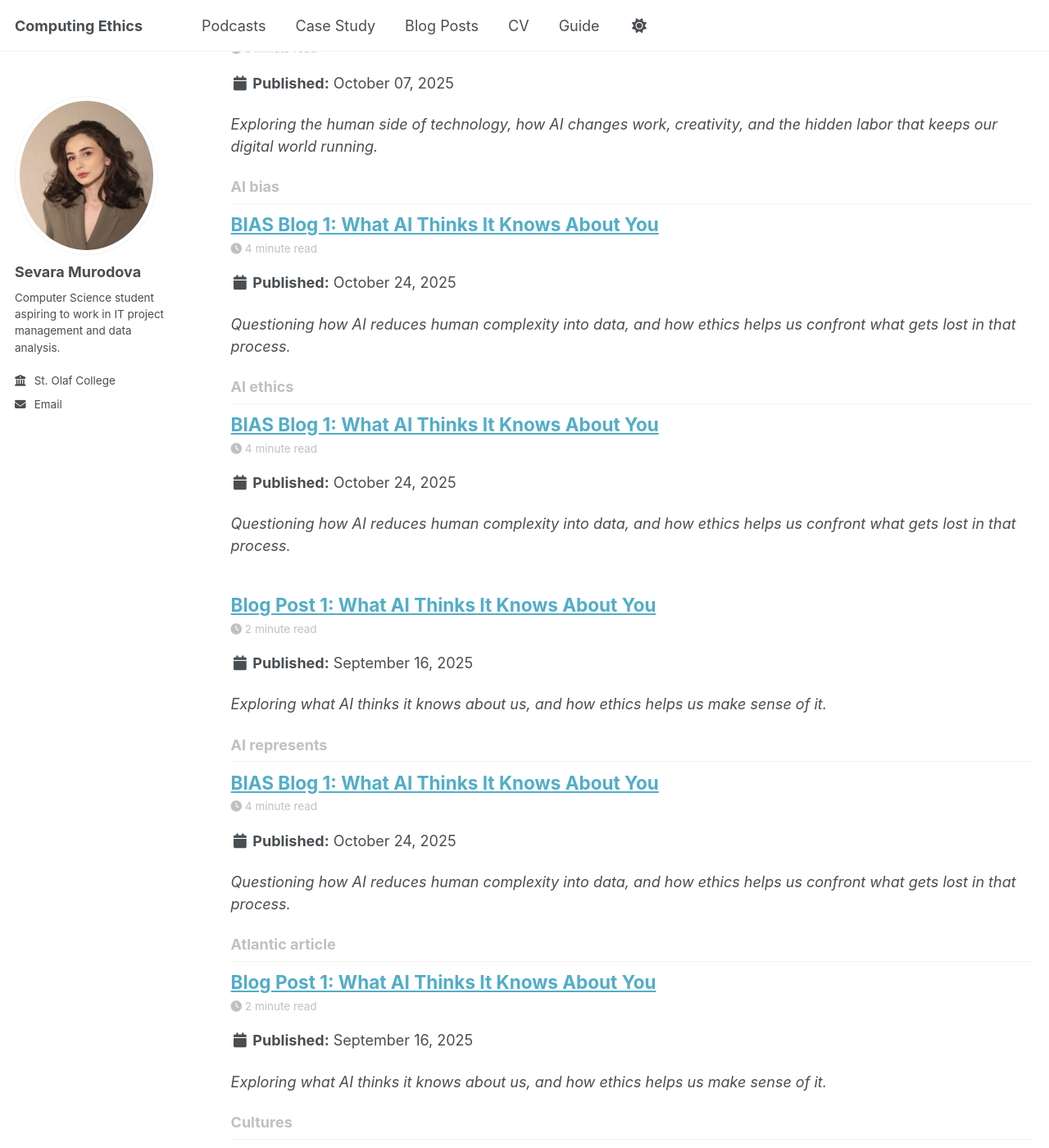
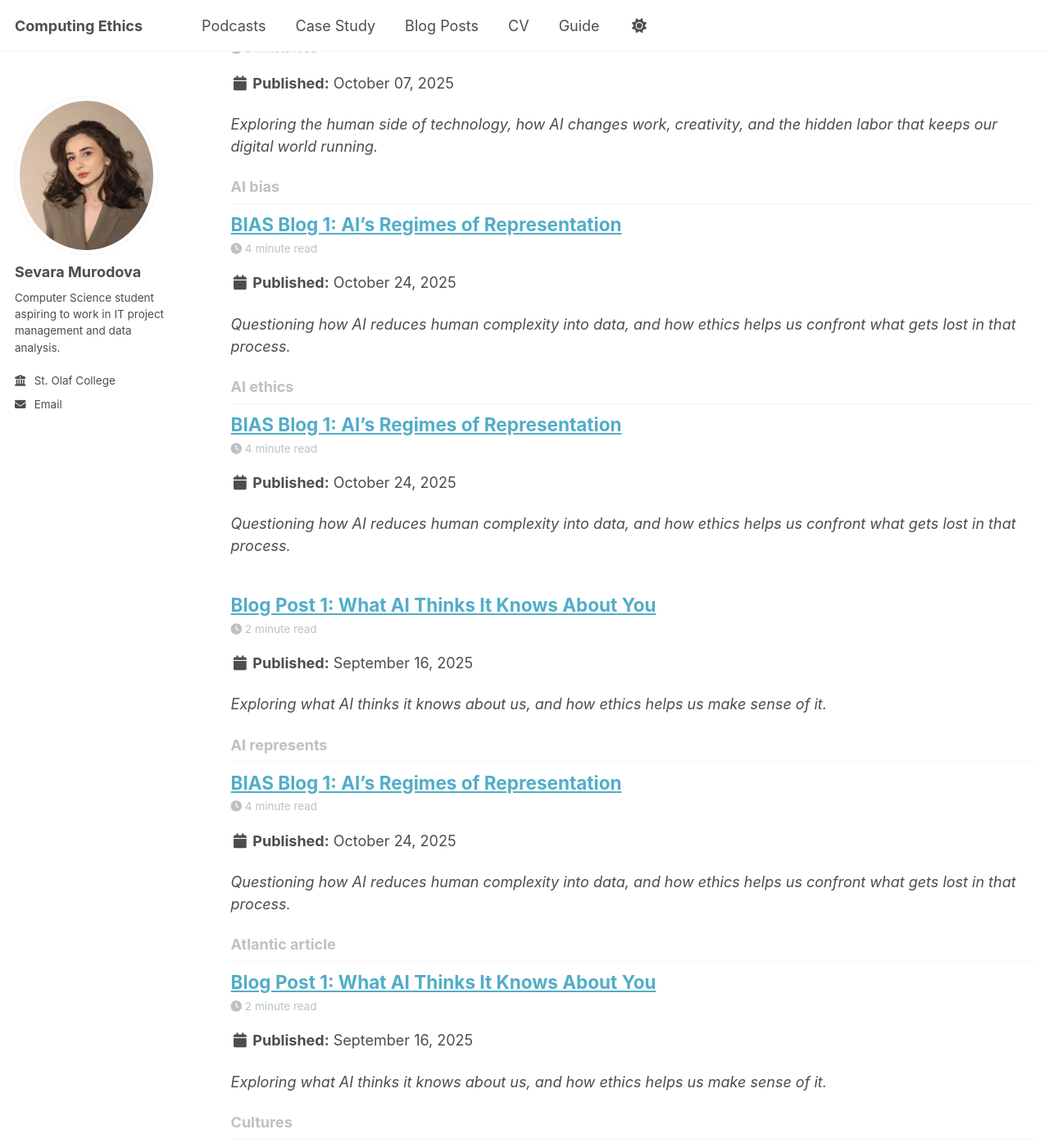
Before and after one commit to sevvara/ethics_fall2025, a Jekyll site: the page built from _pages/tag-archive.html, in a window 1280 px wide and 1400 px high, scrolled down 832 px. Shown: the whole window at 82% size. Built offline with Jekyll 4.4.1, drawn with Linux system fonts in a browser that asks for light colours; a script that is not in the unit is left out; some of the changed text lies outside the part shown.

Commit message:
small fixes

```diff
--- a/_posts/2025-10-24-BIAS-post-1.md
+++ b/_posts/2025-10-24-BIAS-post-1.md
@@ -1,5 +1,5 @@
 ---
-title: 'BIAS Blog 1: What AI Thinks It Knows About You'
+title: 'BIAS Blog 1: AI’s Regimes of Representation'
 date: 2025-10-24
 permalink: /posts/2025/10/BIAS-blog-post-1/
 tags:
@@ -34,7 +34,7 @@ The researchers identified three key ones:
 That last one hit me hard. Growing up, I often saw South Asia portrayed through the same clichés, colorful festivals or chaos, but not the everyday normality I knew. Seeing AI repeat those same visual shortcuts made me realize that bias in data isn’t just a technical flaw, it’s a cultural inheritance.
 
 ## I agree, but
-I completely agreed with the study’s call for community-centered AI design. Representation can’t be “fixed” from the outside, it needs collaboration with the people being represented.
+I completely agreed with the study’s call for community centered AI design. Representation can’t be “fixed” from the outside, it needs collaboration with the people being represented.
 
 Still, I also felt torn, not because I believe generative AI is a solution, but because I’ve seen how easily it’s framed as one. Companies love to sell it as a tool for creativity and empowerment, but when the systems themselves reproduce bias, that promise feels hollow. Instead of democratizing art, these tools often reinforce who gets to be seen as “artistic” or “modern.” Inclusivity shouldn’t be a marketing checkbox, it should be the foundation, and yet it rarely is.
 
```
